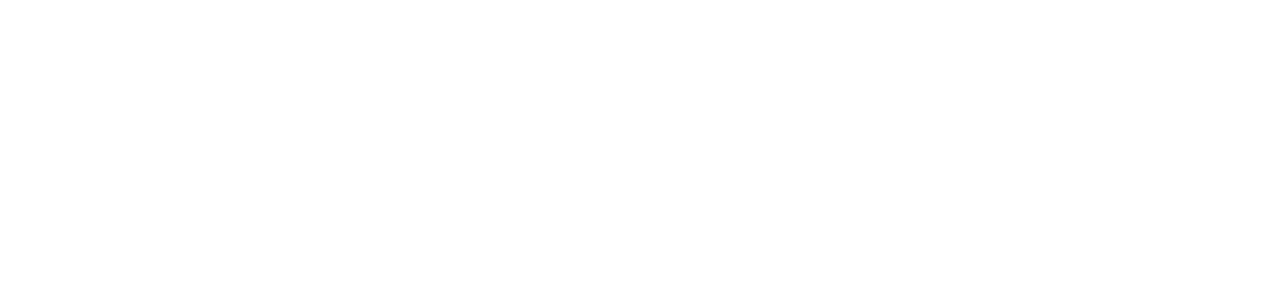
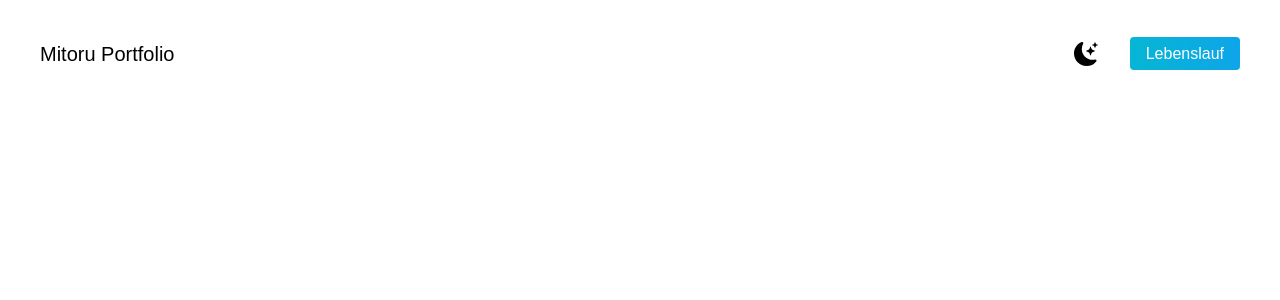
Before and after one commit to MitoruDev/Mitoru-Portfolio, a Next.js app: page / in a window 1280 px wide. Shown: the top 300 px of the page. Built offline with nearby package versions, Linux system fonts and the light colour scheme.

Commit message:
Adding Navbar

```diff
--- a/pages/index.js
+++ b/pages/index.js
@@ -1,4 +1,5 @@
 import Head from "next/head";
+import {BsFillMoonStarsFill} from 'react-icons/bs'
 
 export default function Home() {
   return (
@@ -10,8 +11,16 @@
         <link rel="icon" href="/favicon.ico" />
       </Head>
 
-      <main>
-        <section className=""></section>
+      <main className=" bg-white px-10">
+        <section className="min-h-screen">
+    	    <nav className="py-10 mb-12 flex justify-between">
+           <h1 className="text-xl">Mitoru Portfolio</h1>
+           <ul className="flex items-center">
+              <li><BsFillMoonStarsFill className="cursor-pointer text-2xl"/></li>
+              <li><a className=" bg-gradient-to-r from-cyan-500 to-sky-500 text-white px-4 py-2 rounded ml-8" href="#">Lebenslauf</a></li>
+           </ul>
+          </nav>
+        </section>
       </main>
     </>
   );
--- a/tailwind.config.js
+++ b/tailwind.config.js
@@ -9,7 +9,11 @@
     "./src/**/*.{js,ts,jsx,tsx,mdx}",
   ],
   theme: {
-    extend: {},
+    extend: {
+      fontFamily: {
+        burtons: 'burtons'
+      }
+    },
   },
   plugins: [],
 }
```
